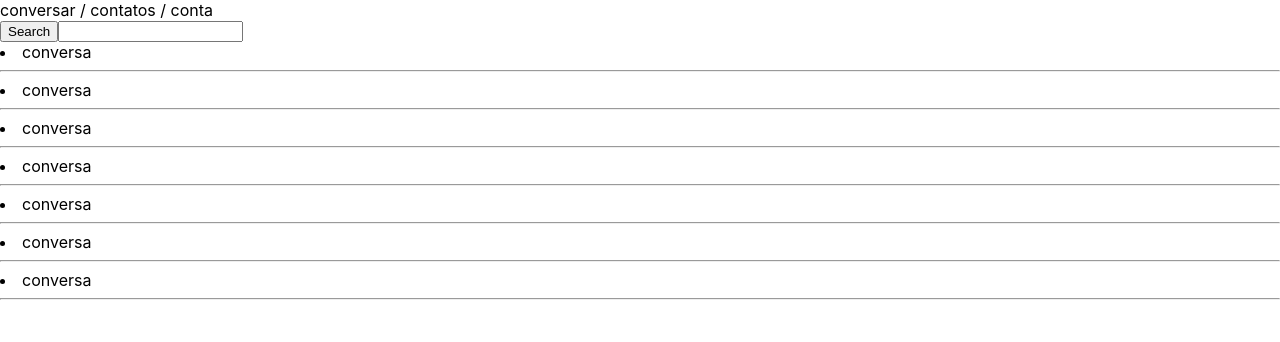
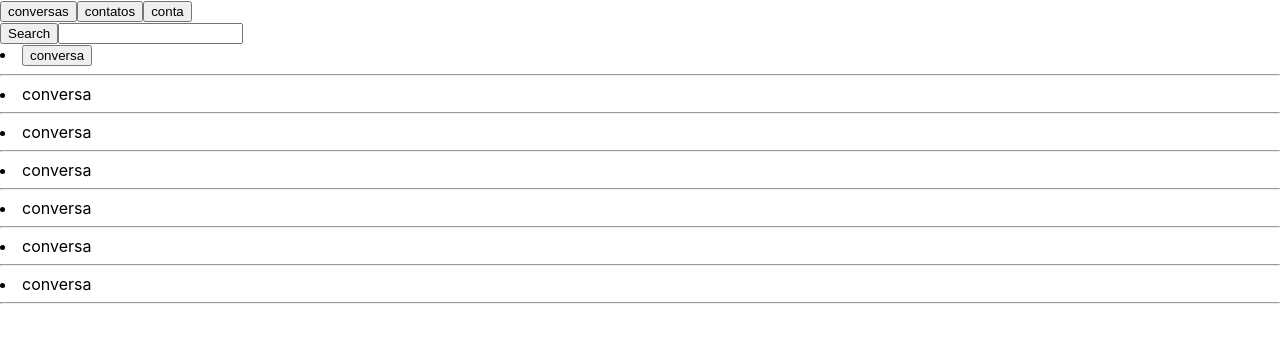
Before and after one commit to CauanSuzuki/projeto_flashat, a React (Create React App) app: page / in a window 1280 px wide. Shown: the top 342 px of the page. Built offline with nearby package versions, Linux system fonts and the light colour scheme.

Commit message:
fix: colocar history dinamico

```diff
--- a/src/App.js
+++ b/src/App.js
@@ -4,6 +4,7 @@ import { BrowserRouter as Router, Switch, Route } from "react-router-dom";
 import PageChat from "./pages/chat";
 import PageList from "./pages/Lists";
 import PageContacts from "./pages/contacts";
+import PageAccount from "./pages/account";
 
 function App() {
   return (
@@ -13,6 +14,7 @@ function App() {
           <Route exact path="/chat" component={PageChat}></Route>
           <Route exact path="/" component={PageList}></Route>
           <Route exact path="/contacts" component={PageContacts}></Route>
+          <Route exact path="/account" component={PageAccount}></Route>
         </Switch>
       </div>
     </Router>
--- a/src/pages/Lists.js
+++ b/src/pages/Lists.js
@@ -1,20 +1,48 @@
 import React from "react";
+import ReactDOM, { useHistory } from "react-router-dom";
+
 function List() {
+  let history = useHistory();
+  const redirectContacts = () => {
+    history.push(`/contacts`);
+  };
+  const redirectAccount = () => {
+    history.push(`/account`);
+  };
+  const redirectList = () => {
+    history.push(`/`);
+  };
+  const redirectChat = () => {
+    history.push(`/chat`);
+  };
+
+
+
   return (
     <div className="listMain">
-      <nav>conversar / contatos / conta</nav>
+      <nav>
+        <button onClick={() => redirectList()}>conversas</button>
+        <button onClick={() => redirectContacts()}>contatos</button>
+        <button onClick={() => redirectAccount()}>conta</button>
+      </nav>
       <div>
         <button>Search</button>
         <input></input>
         <div>
           <lu>
-            <li>conversa</li><hr></hr>
-             <li>conversa</li><hr></hr>
-             <li>conversa</li><hr></hr>
-             <li>conversa</li><hr></hr>
-             <li>conversa</li><hr></hr>
-             <li>conversa</li><hr></hr>
-             <li>conversa</li>
+            <li><button onClick={() => redirectChat()}>conversa</button></li>
+            <hr></hr>
+            <li>conversa</li>
+            <hr></hr>
+            <li>conversa</li>
+            <hr></hr>
+            <li>conversa</li>
+            <hr></hr>
+            <li>conversa</li>
+            <hr></hr>
+            <li>conversa</li>
+            <hr></hr>
+            <li>conversa</li>
           </lu>
         </div>
         <hr></hr>
--- a/src/pages/account.js
+++ b/src/pages/account.js
@@ -1,10 +1,26 @@
-import React from 'react'
- function Account (){
-     return(
-         <div className="accountMain">
-             <p>informações contatos</p>
-         </div>
-     )
- }
+import React from "react";
+import ReactDOM, { useHistory } from "react-router-dom";
+function Account() {
+  let history = useHistory();
+  const redirectContacts = () => {
+    history.push(`/contacts`);
+  };
+  const redirectAccount = () => {
+    history.push(`/account`);
+  };
+  const redirectList = () => {
+    history.push(`/`);
+  };
+  return (
+    <div className="accountMain">
+      <nav>
+        <button onClick={() => redirectList()}>conversas</button>
+        <button onClick={() => redirectContacts()}>contatos</button>
+        <button onClick={() => redirectAccount()}>conta</button>
+      </nav>
+      <p>informações contatos</p>
+    </div>
+  );
+}
 
- export default Account
+export default Account;
--- a/src/pages/chat.js
+++ b/src/pages/chat.js
@@ -1,9 +1,15 @@
 import React from "react";
+import ReactDOM, { useHistory } from "react-router-dom";
 function Chat() {
+  let history = useHistory();
+  const redirectList = () => {
+    history.push(`/`);
+  };
+
   return (
     <div className="chatMain">
       <div className="Nav">
-        <button>RETURN</button>
+        <button onClick={() => redirectList()}>return</button>
         <h1>login("numero do celular")</h1>
       </div>
       <hr></hr>
@@ -13,8 +19,8 @@ function Chat() {
       </div>
       <hr></hr>
       <div className="textPlace">
-          <p>Digitando texto</p>
-          <button>enviar Mensagem</button>
+        <p>Digitando texto</p>
+        <button>enviar Mensagem</button>
       </div>
     </div>
   );
--- a/src/pages/contacts.js
+++ b/src/pages/contacts.js
@@ -1,20 +1,41 @@
 import React from "react";
+import ReactDOM, { useHistory } from "react-router-dom";
 function Contacts() {
+  let history = useHistory();
+  const redirectContacts = () => {
+    history.push(`/contacts`);
+  };
+  const redirectAccount = () => {
+    history.push(`/account`);
+  };
+  const redirectList = () => {
+    history.push(`/`);
+  };
   return (
     <div className="listMain">
-      <nav>conversar / contatos / conta</nav>
+      <nav>
+        <button onClick={() => redirectList()}>conversas</button>
+        <button onClick={() => redirectContacts()}>contatos</button>
+        <button onClick={() => redirectAccount()}>conta</button>
+      </nav>
       <div>
         <button>Search</button>
         <input></input>
         <div>
           <lu>
-            <li>contato</li><hr></hr>
-             <li>contato</li><hr></hr>
-             <li>contato</li><hr></hr>
-             <li>contato</li><hr></hr>
-             <li>contato</li><hr></hr>
-             <li>contato</li><hr></hr>
-             <li>contato</li>
+            <li>contato</li>
+            <hr></hr>
+            <li>contato</li>
+            <hr></hr>
+            <li>contato</li>
+            <hr></hr>
+            <li>contato</li>
+            <hr></hr>
+            <li>contato</li>
+            <hr></hr>
+            <li>contato</li>
+            <hr></hr>
+            <li>contato</li>
           </lu>
         </div>
         <hr></hr>
```
